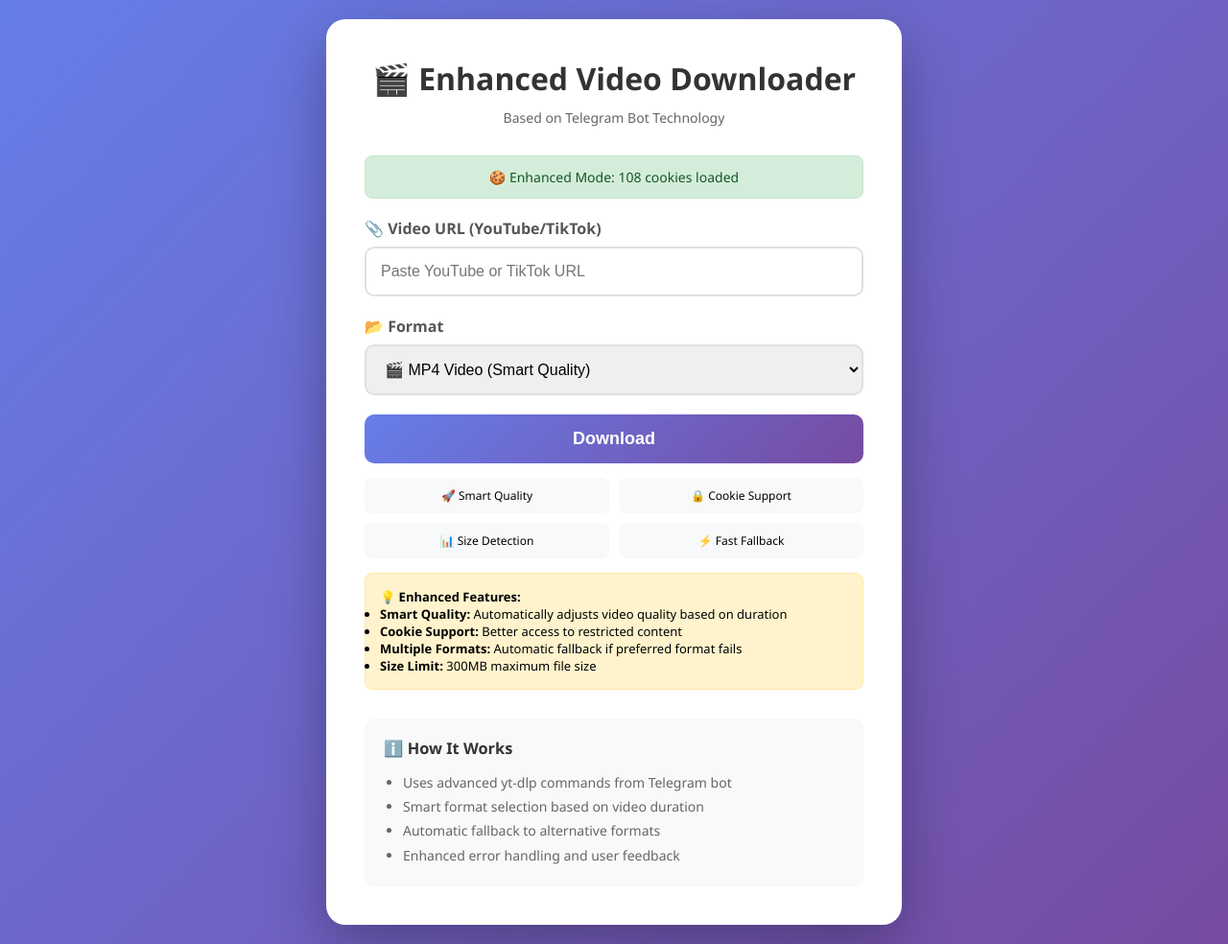
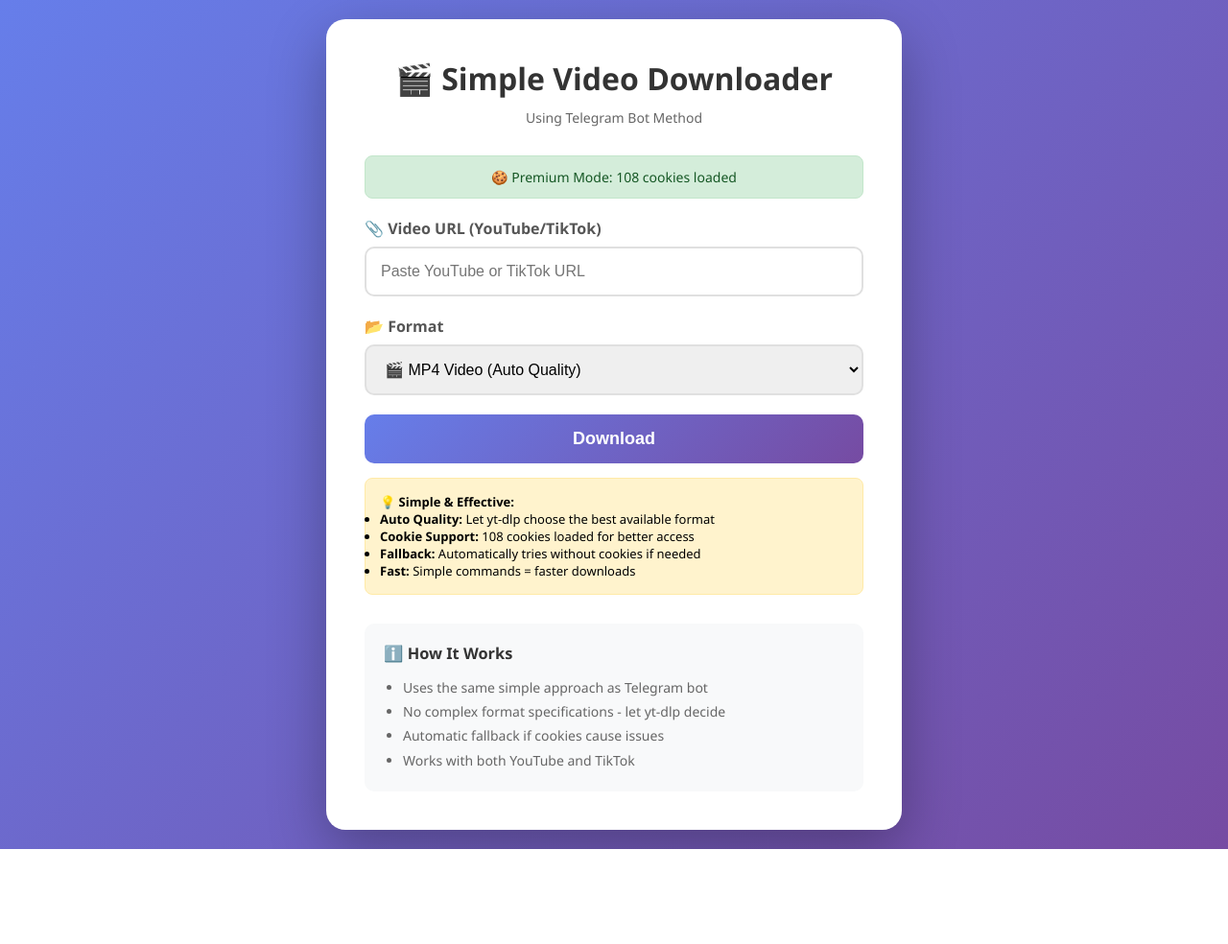
Before and after one commit to nwe-kerchief/videoandaudiodownloader, a Flask app: page / in a window 1280 px wide. Shown: the whole page at 96% size. After the commit the page ends 885 px from the top, so only its background shows below. Run offline with Flask 3, Linux system fonts and the light colour scheme.

Commit message:
Update index.html

```diff
--- a/templates/index.html
+++ b/templates/index.html
@@ -3,7 +3,7 @@
 <head>
     <meta charset="UTF-8">
     <meta name="viewport" content="width=device-width, initial-scale=1.0">
-    <title>Enhanced Video Downloader</title>
+    <title>Simple Video Downloader</title>
     <style>
         * { margin: 0; padding: 0; box-sizing: border-box; }
         body {
@@ -115,31 +115,12 @@
         .cookies-valid { background: #d4edda; color: #155724; border: 1px solid #c3e6cb; }
         .cookies-invalid { background: #f8d7da; color: #721c24; border: 1px solid #f5c6cb; }
         .cookies-none { background: #fff3cd; color: #856404; border: 1px solid #ffeaa7; }
-        .method-info {
-            margin-top: 10px;
-            font-size: 12px;
-            color: #666;
-            text-align: center;
-        }
-        .features {
-            display: grid;
-            grid-template-columns: 1fr 1fr;
-            gap: 10px;
-            margin-top: 15px;
-        }
-        .feature {
-            padding: 10px;
-            background: #f8f9fa;
-            border-radius: 8px;
-            text-align: center;
-            font-size: 12px;
-        }
     </style>
 </head>
 <body>
     <div class="container">
-        <h1>🎬 Enhanced Video Downloader</h1>
-        <p class="subtitle">Based on Telegram Bot Technology</p>
+        <h1>🎬 Simple Video Downloader</h1>
+        <p class="subtitle">Using Telegram Bot Method</p>
 
         <div id="cookiesStatus" class="cookies-status"></div>
 
@@ -152,8 +133,8 @@
             <div class="form-group">
                 <label>📂 Format</label>
                 <select id="format">
-                    <option value="mp4">🎬 MP4 Video (Smart Quality)</option>
-                    <option value="mp3">🎵 MP3 Audio (High Quality)</option>
+                    <option value="mp4">🎬 MP4 Video (Auto Quality)</option>
+                    <option value="mp3">🎵 MP3 Audio</option>
                 </select>
             </div>
 
@@ -165,32 +146,24 @@
         </div>
 
         <div id="status"></div>
-        <div id="methodInfo" class="method-info"></div>
-
-        <div class="features">
-            <div class="feature">🚀 Smart Quality</div>
-            <div class="feature">🔒 Cookie Support</div>
-            <div class="feature">📊 Size Detection</div>
-            <div class="feature">⚡ Fast Fallback</div>
-        </div>
 
         <div class="tips">
-            <strong>💡 Enhanced Features:</strong>
+            <strong>💡 Simple & Effective:</strong>
             <ul>
-                <li><strong>Smart Quality:</strong> Automatically adjusts video quality based on duration</li>
-                <li><strong>Cookie Support:</strong> Better access to restricted content</li>
-                <li><strong>Multiple Formats:</strong> Automatic fallback if preferred format fails</li>
-                <li><strong>Size Limit:</strong> 300MB maximum file size</li>
+                <li><strong>Auto Quality:</strong> Let yt-dlp choose the best available format</li>
+                <li><strong>Cookie Support:</strong> 108 cookies loaded for better access</li>
+                <li><strong>Fallback:</strong> Automatically tries without cookies if needed</li>
+                <li><strong>Fast:</strong> Simple commands = faster downloads</li>
             </ul>
         </div>
 
         <div class="info">
             <h3>ℹ️ How It Works</h3>
             <ul>
-                <li>Uses advanced yt-dlp commands from Telegram bot</li>
-                <li>Smart format selection based on video duration</li>
-                <li>Automatic fallback to alternative formats</li>
-                <li>Enhanced error handling and user feedback</li>
+                <li>Uses the same simple approach as Telegram bot</li>
+                <li>No complex format specifications - let yt-dlp decide</li>
+                <li>Automatic fallback if cookies cause issues</li>
+                <li>Works with both YouTube and TikTok</li>
             </ul>
         </div>
     </div>
@@ -210,10 +183,10 @@
 
                 if (data.has_cookies) {
                     statusDiv.className = 'cookies-status cookies-valid';
-                    statusDiv.innerHTML = `🍪 Enhanced Mode: ${data.valid_cookies} cookies loaded`;
+                    statusDiv.innerHTML = `🍪 Premium Mode: ${data.message}`;
                 } else {
                     statusDiv.className = 'cookies-status cookies-none';
-                    statusDiv.innerHTML = '🌐 Standard Mode: Some restricted videos may not work';
+                    statusDiv.innerHTML = '🌐 Standard Mode: Some videos may not work';
                 }
             } catch (error) {
                 console.error('Failed to check cookies status:', error);
@@ -232,16 +205,14 @@
             const status = document.getElementById('status');
             const progressBar = document.getElementById('progressBar');
             const progressFill = document.getElementById('progressFill');
-            const methodInfo = document.getElementById('methodInfo');
 
             btn.disabled = true;
-            btn.textContent = 'Starting Enhanced Download...';
+            btn.textContent = 'Starting...';
             status.className = 'processing show';
-            status.textContent = '🚀 Initializing enhanced download engine...';
+            status.textContent = '⏳ Initializing simple download...';
             progressBar.style.display = 'block';
             progressFill.style.width = '10%';
             progressFill.textContent = '10%';
-            methodInfo.textContent = 'Using Telegram bot technology...';
 
             try {
                 const response = await fetch('/api/start-download', {
@@ -258,10 +229,9 @@
                 const data = await response.json();
                 downloadId = data.download_id;
 
-                status.textContent = '📥 Downloading with enhanced engine...';
+                status.textContent = '📥 Downloading with simple method...';
                 progressFill.style.width = '30%';
                 progressFill.textContent = '30%';
-                methodInfo.textContent = 'Smart format selection active...';
 
                 checkInterval = setInterval(checkDownloadStatus, 2000);
 
@@ -271,7 +241,6 @@
                 status.className = 'error show';
                 status.textContent = '❌ ' + error.message;
                 progressBar.style.display = 'none';
-                methodInfo.textContent = '';
             }
         };
 
@@ -287,16 +256,14 @@
                 const status = document.getElementById('status');
                 const progressFill = document.getElementById('progressFill');
                 const btn = document.getElementById('btn');
-                const methodInfo = document.getElementById('methodInfo');
 
                 if (data.status === 'ready') {
                     clearInterval(checkInterval);
 
                     status.className = 'success show';
-                    status.textContent = '✅ Enhanced download complete! Downloading file...';
+                    status.textContent = '✅ Download complete! Getting file...';
                     progressFill.style.width = '100%';
                     progressFill.textContent = '100%';
-                    methodInfo.textContent = 'Download ready!';
 
                     // Download file
                     window.location.href = `/api/download/${downloadId}`;
@@ -306,8 +273,7 @@
                         btn.textContent = 'Download';
                         document.getElementById('url').value = '';
                         document.getElementById('progressBar').style.display = 'none';
-                        status.textContent = '✅ Download complete! Enhanced engine worked perfectly!';
-                        methodInfo.textContent = '';
+                        status.textContent = '✅ Download complete!';
                     }, 2000);
 
                 } else if (data.status === 'error') {
@@ -317,7 +283,6 @@
                     status.className = 'error show';
                     status.textContent = '❌ ' + data.error;
                     document.getElementById('progressBar').style.display = 'none';
-                    methodInfo.textContent = 'Enhanced error handling completed';
 
                 } else if (data.status === 'downloading') {
                     const currentWidth = parseInt(progressFill.style.width);
@@ -325,7 +290,6 @@
                         progressFill.style.width = (currentWidth + 10) + '%';
                         progressFill.textContent = (currentWidth + 10) + '%';
                     }
-                    methodInfo.textContent = 'Processing with smart quality selection...';
                 }
 
             } catch (error) {
```
